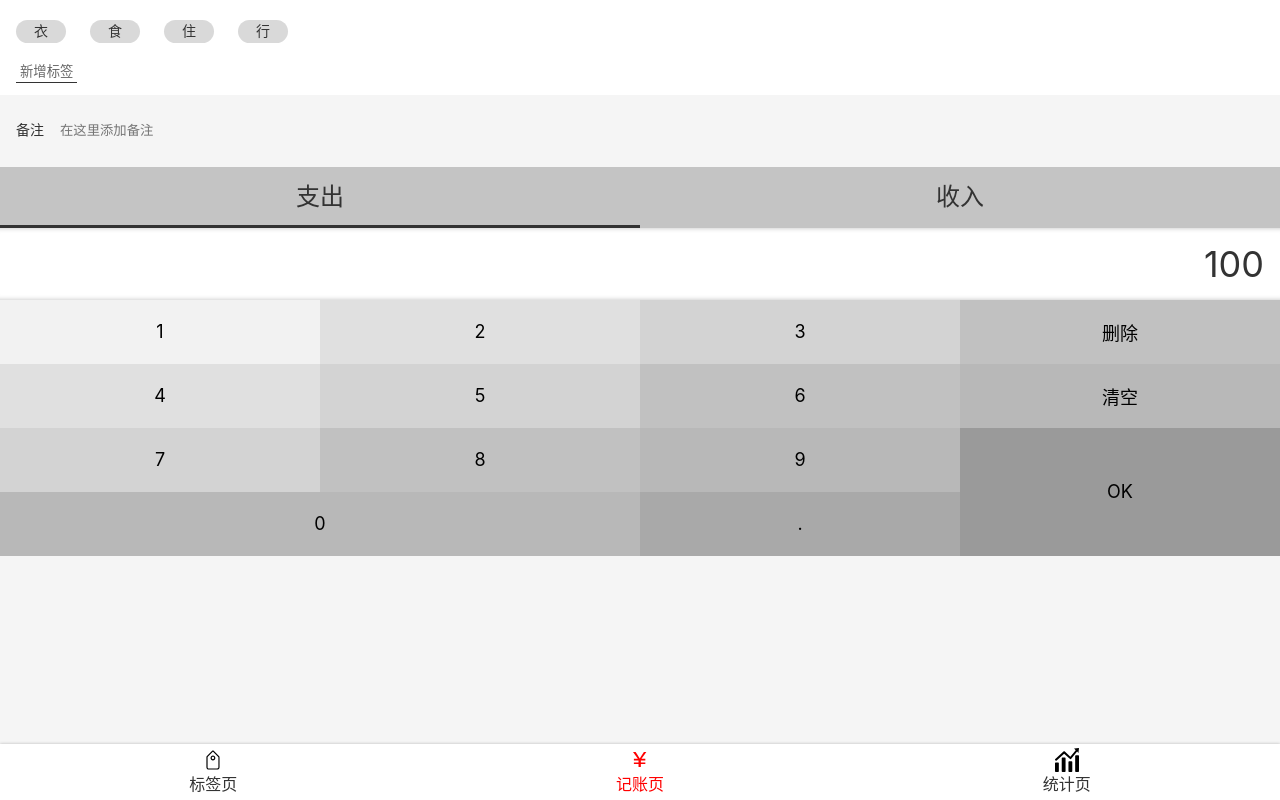
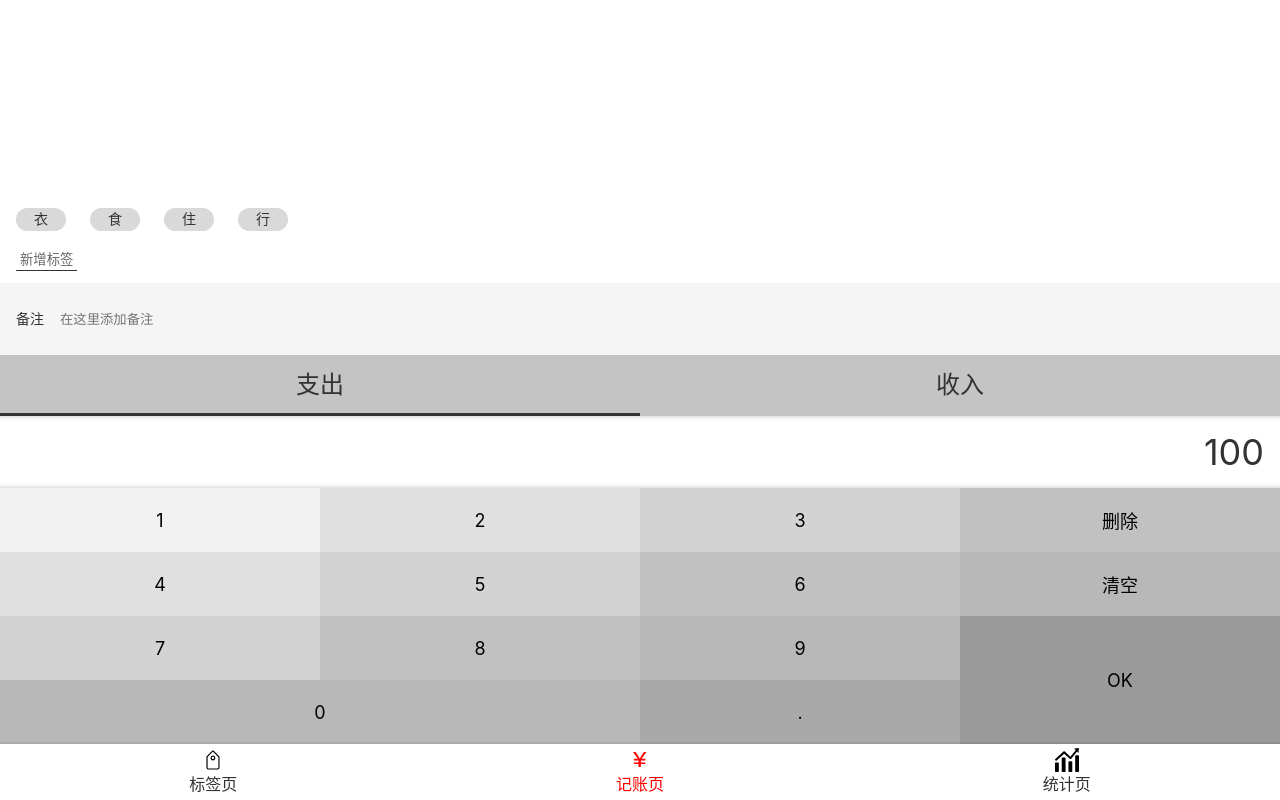
Before and after one commit to justcho/money-react, a React app: page /#/money in a window 1280 px wide. Built offline with nearby package versions, Linux system fonts and the light colour scheme; the HTML template or start-up script is replaced by a standard one.

Commit message:
Money UI done

```diff
--- a/src/componments/Layout.tsx
+++ b/src/componments/Layout.tsx
@@ -15,7 +15,7 @@
 const Layout = (props:any)=>{
   return (
     <Wrapper>
-      <Main>
+      <Main className={props.className}>
         {props.children}
       </Main>
       <Nav/>
--- a/src/views/Money.tsx
+++ b/src/views/Money.tsx
@@ -5,7 +5,11 @@
 const TagsSection = styled.section`
   background: #FFFFFF;
   padding: 12px 16px;
-
+  flex-grow: 1;
+  display: flex;
+  flex-direction: column;
+  justify-content: flex-end;
+  align-items: flex-start;
   > ol {
     margin: 0 -12px;
 
@@ -131,10 +135,14 @@
     }
   }
 `;
+const MyLayout = styled(Layout)`
+  display: flex;
+  flex-direction: column;
+`;
 
 function Money() {
   return (
-    <Layout>
+    <MyLayout>
       <TagsSection>
         <ol>
           <li>衣</li>
@@ -177,7 +185,7 @@
           <button>.</button>
         </div>
       </NumberPadSection>
-    </Layout>
+    </MyLayout>
   );
 }
 
```
